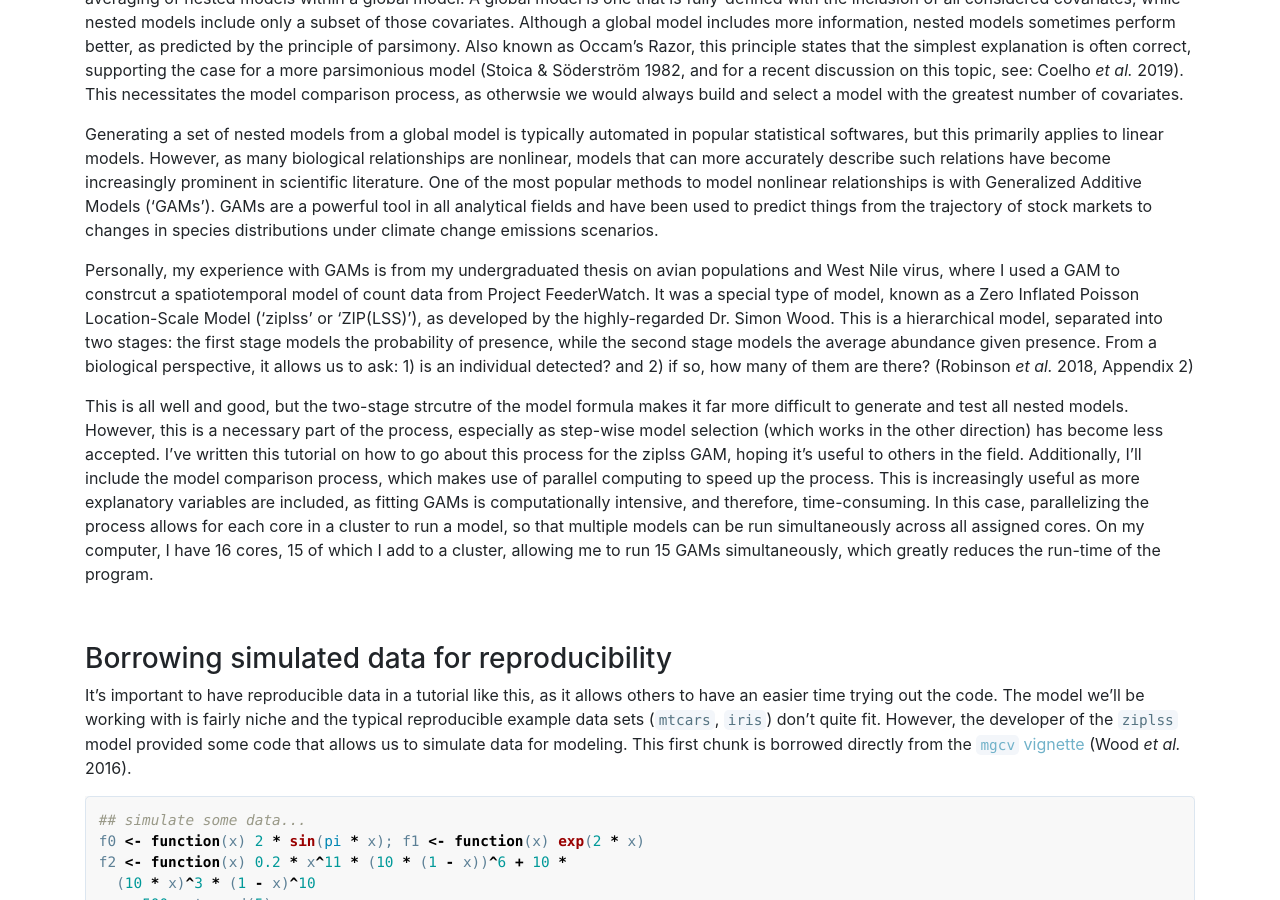
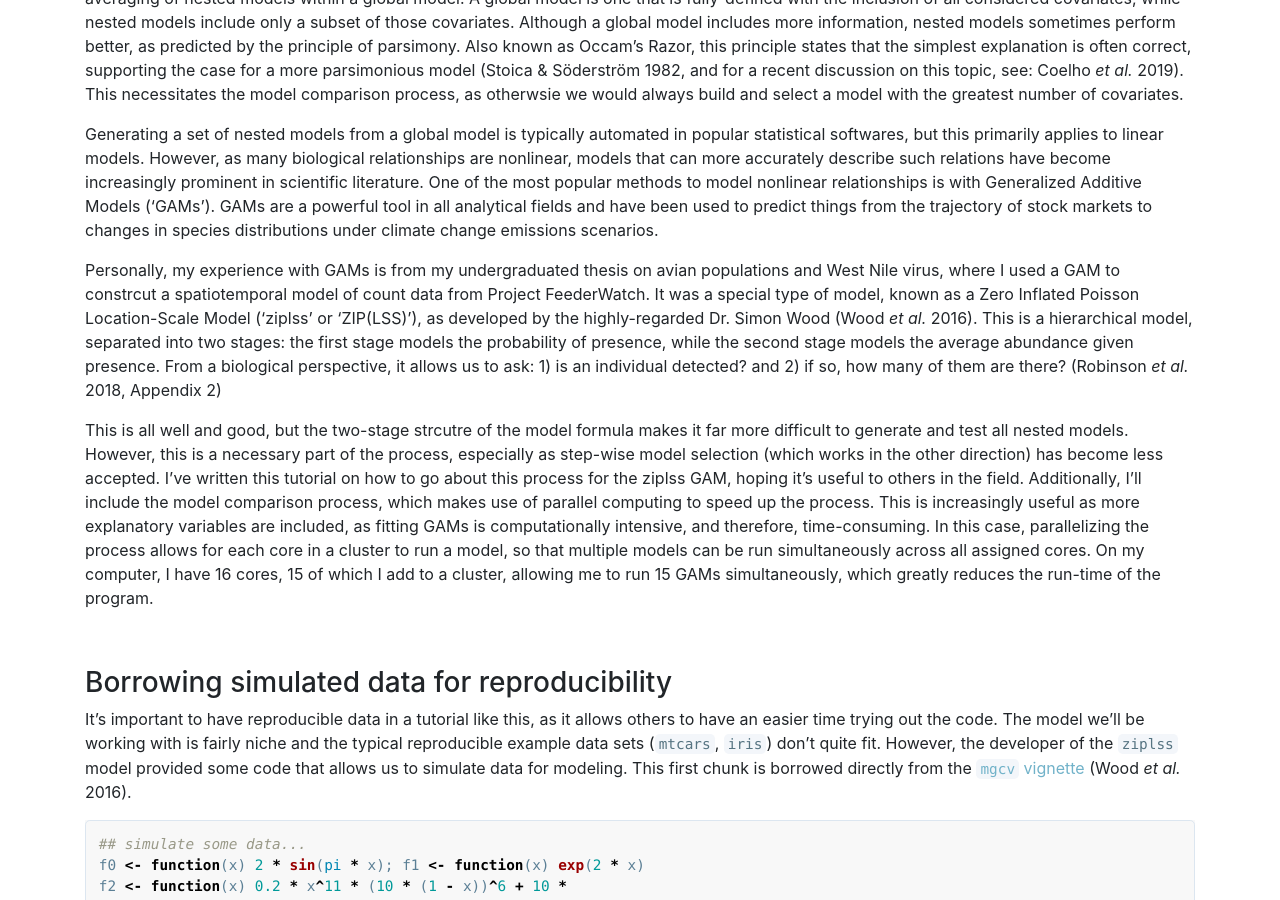
Before and after one commit to chrisyeh96/chrisyeh96.github.io, a Jekyll site: the page built from _posts/2019-05-29-Auto-Nested-Mod.md, in a window 1280 px wide and 900 px high, scrolled down 464 px. Built offline with Jekyll 4.4.1, drawn with Linux system fonts in a browser that asks for light colours; nearby versions of some CDN libraries.

Commit message:
Update 2019-05-29-Auto-Nested-Mod.md

```diff
--- a/_posts/2019-05-29-Auto-Nested-Mod.md
+++ b/_posts/2019-05-29-Auto-Nested-Mod.md
@@ -15,7 +15,7 @@ Statistical models are widely used in ecology to improve our understanding of ec
 
 Generating a set of nested models from a global model is typically automated in popular statistical softwares, but this primarily applies to linear models. However, as many biological relationships are nonlinear, models that can more accurately describe such relations have become increasingly prominent in scientific literature. One of the most popular methods to model nonlinear relationships is with Generalized Additive Models ('GAMs'). GAMs are a powerful tool in all analytical fields and have been used to predict things from the trajectory of stock markets to changes in species distributions under climate change emissions scenarios.
 
-Personally, my experience with GAMs is from my undergraduated thesis on avian populations and West Nile virus, where I used a GAM to constrcut a spatiotemporal model of count data from Project FeederWatch. It was a special type of model, known as a Zero Inflated Poisson Location-Scale Model ('ziplss' or 'ZIP(LSS)'), as developed by the highly-regarded Dr. Simon Wood. This is a hierarchical model, separated into two stages: the first stage models the probability of presence, while the second stage models the average abundance given presence. From a biological perspective, it allows us to ask: 1) is an individual detected? and 2) if so, how many of them are there? (Robinson *et al.* 2018, Appendix 2)
+Personally, my experience with GAMs is from my undergraduated thesis on avian populations and West Nile virus, where I used a GAM to constrcut a spatiotemporal model of count data from Project FeederWatch. It was a special type of model, known as a Zero Inflated Poisson Location-Scale Model ('ziplss' or 'ZIP(LSS)'), as developed by the highly-regarded Dr. Simon Wood (Wood *et al.* 2016). This is a hierarchical model, separated into two stages: the first stage models the probability of presence, while the second stage models the average abundance given presence. From a biological perspective, it allows us to ask: 1) is an individual detected? and 2) if so, how many of them are there? (Robinson *et al.* 2018, Appendix 2)
 
 This is all well and good, but the two-stage strcutre of the model formula makes it far more difficult to generate and test all nested models. However, this is a necessary part of the process, especially as step-wise model selection (which works in the other direction) has become less accepted. I've written this tutorial on how to go about this process for the ziplss GAM, hoping it's useful to others in the field. Additionally, I'll include the model comparison process, which makes use of parallel computing to speed up the process. This is increasingly useful as more explanatory variables are included, as fitting GAMs is computationally intensive, and therefore, time-consuming. In this case, parallelizing the process allows for each core in a cluster to run a model, so that multiple models can be run simultaneously across all assigned cores. On my computer, I have 16 cores, 15 of which I add to a cluster, allowing me to run 15 GAMs simultaneously, which greatly reduces the run-time of the program.
 
```
